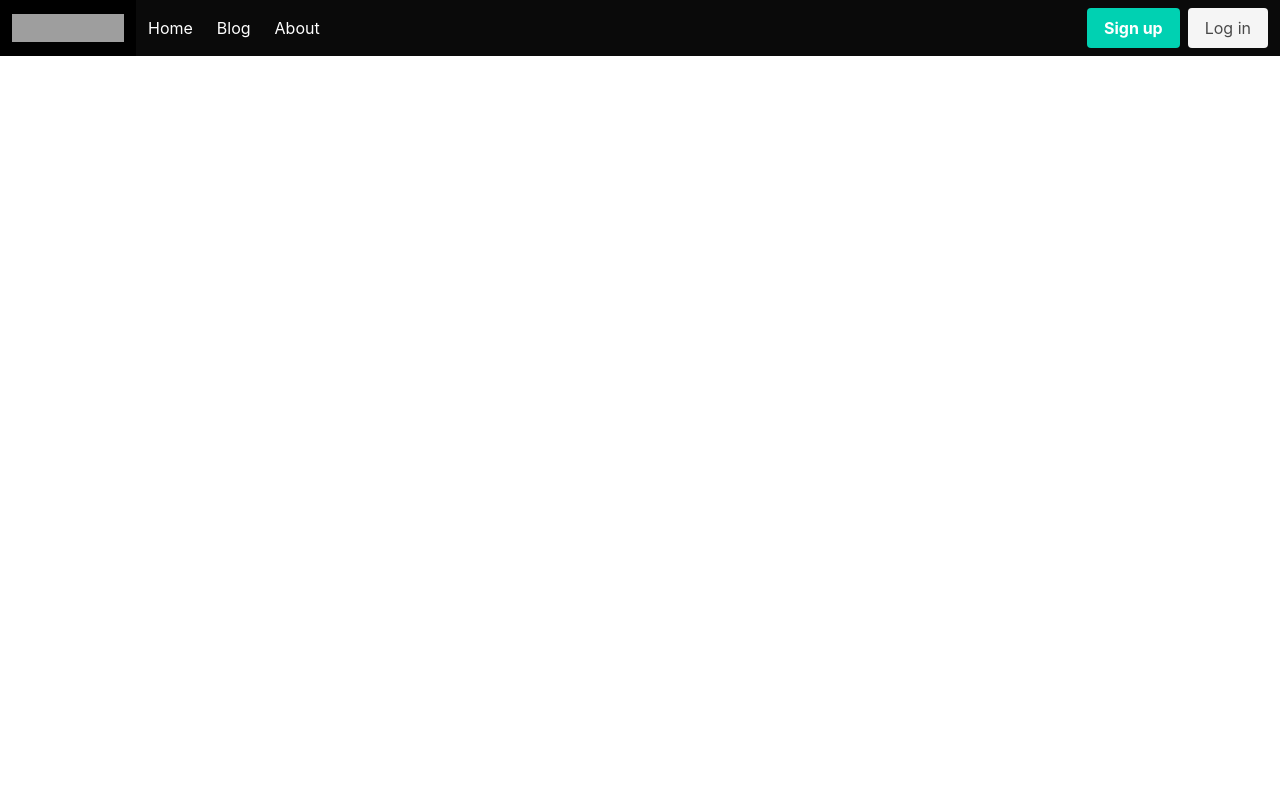
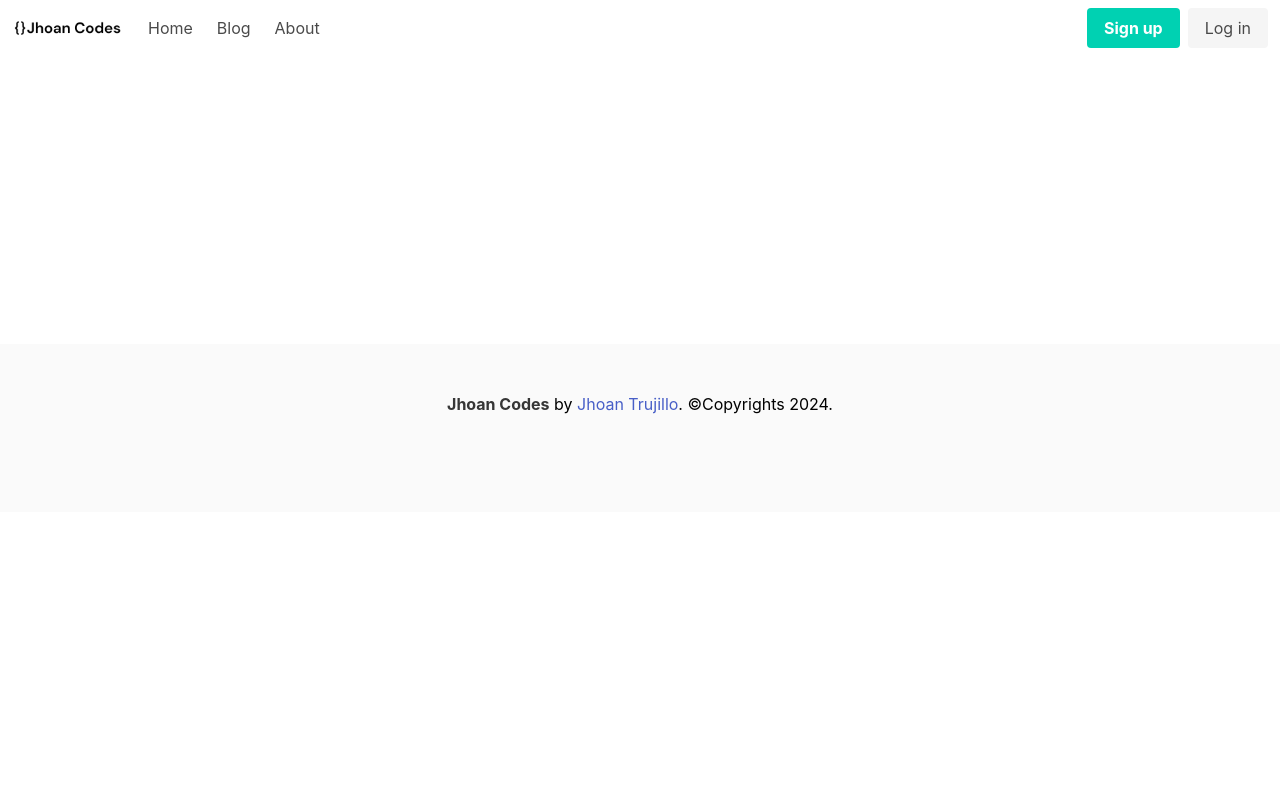
Before and after one commit to jhoanTrujillo/jhoan-codes-blog, a Django app: page /blog/posts/ in a window 1280 px wide. Run offline with Django 5.2, Linux system fonts and the light colour scheme; data that the repository does not hold is empty; grey boxes are pictures that could not be loaded.

Commit message:
Add: homepage files and paginated list of post

```diff
--- a/blog/templates/blog/index.html
+++ b/blog/templates/blog/index.html
@@ -1,5 +1,33 @@
 {% extends "base.html" %}
 {% block content %}
-
-
+	<section class="section is-medium">
+		<div class="grid-container">
+			{% for post in post_list %}
+				<div class="card column">
+					<div class="card-content">
+						<p class="title">{{ post.title }}</p>
+						<div class="content">{{ post.excerpt }}</div>
+						<span class="subtitle">Author: {{ post.author }}</span>
+					</div>
+				</div>
+			{% endfor %}
+		</div>
+		<!-- Pagination -->
+		{% if is_paginated %}
+			<div class="section">
+				<nav class="pagination is-centered" role="navigation" aria-label="pagination">
+					{% if page_obj.has_previous %}
+						<a class="pagination-previous" aria-label="Go to previous page" href="?page={{ page_obj.previous_page_number }}">
+							Previous
+						</a>
+					{% endif %}
+					{% if page_obj.has_next %}
+						<a class="pagination-next" aria-label="Go to next page" href="?page={{ page_obj.next_page_number }}">
+							Next page
+						</a>
+					{% endif %}
+				</nav>
+			</div>
+		{% endif %}
+	</section>
 {% endblock content %}
--- a/static/css/base.css
+++ b/static/css/base.css
@@ -1,8 +1,13 @@
 :root {
+	/** Colors **/
     --bg-color: #171010;
     --bg-color2: #2B2B2B;
+	--fg-color: #f2f2f2;
     --accent: #f96d00;
-    --fg-color: #f2f2f2;
+
+	/** Font variables **/
+	--dm-sans:'DM Sans', sans-serif;
+	--roboto: 'Roboto', sans-serif;
 }
 
 .bg-color {
@@ -21,17 +26,24 @@
     background: var(--fg-color);
 }
 
-/* Sticky footer - from materialize css */
-body {
-    display: flex;
-    min-height: 100vh;
-    flex-direction: column;
-  }
+/* Default Grid Styles */
+.grid-container {
+	display: grid;
+	grid-template-columns: repeat(3, 1fr); /* 3 columns */
+	grid-auto-rows: minmax(100px, auto); /* Dynamic row height */
+	gap: 10px; /* Gap between grid items */
+}
 
-  main {
-    flex: 1 0 auto;
-  }
+/* Media Queries for Tablet */
+@media screen and (max-width: 1024px) {
+	.grid-container {
+		grid-template-columns: repeat(2, 1fr); /* 2 columns */
+	}
+}
 
-  * {
-	color: var(--fg-color);
-  }
+/* Media Queries for Mobile */
+@media screen and (max-width: 600px) {
+	.grid-container {
+		grid-template-columns: 1fr; /* Single column */
+	}
+}
--- a/templates/base.html
+++ b/templates/base.html
@@ -1,28 +1,45 @@
 {% load static %}
-{% url 'home' as home_url %}
 
 <!DOCTYPE html>
 <html lang="en">
     <head>
-	<meta charset="UTF-8">
-	<meta name="viewport" content="width=device-width, initial-scale=1">
+        <meta charset="UTF-8" />
+        <meta name="viewport" content="width=device-width, initial-scale=1" />
         <title>Jhoan Codes</title>
 
-	<!-- Materialize css - Compiled and minified CSS -->
-	<link rel="stylesheet" href="https://cdn.jsdelivr.net/npm/bulma@0.9.4/css/bulma.min.css">
+        <link rel="preconnect" href="https://fonts.googleapis.com" />
+        <link rel="preconnect" href="https://fonts.gstatic.com" crossorigin />
+        <link
+            href="https://fonts.googleapis.com/css2?family=DM+Sans:ital,opsz,wght@0,9..40,100;0,9..40,300;0,9..40,400;0,9..40,500;0,9..40,600;1,9..40,300&family=Roboto:wght@400;500;700&display=swap"
+            rel="stylesheet"
+        />
+        <!-- Bulma css - Compiled and minified CSS -->
+        <link
+            rel="stylesheet"
+            href="https://cdn.jsdelivr.net/npm/bulma@0.9.4/css/bulma.min.css"
+        />
         <!-- custom CSS -->
-	<link rel="stylesheet" href="{% static 'css/base.css' %}">
+        <link rel="stylesheet" href="{% static 'css/base.css' %}" />
+    </head>
 
-</head>
     <body>
-
-	<nav class="navbar is-black" role="navigation" aria-label="main navigation">
+        <nav class="navbar" role="navigation" aria-label="main navigation">
             <div class="navbar-brand">
                 <a class="navbar-item" href="#">
-			<img src="https://bulma.io/images/bulma-logo.png" width="112" height="28">
+                    <img
+                        src="/static/img/small_logo.png"
+                        width="112"
+                        height="28"
+                    />
                 </a>
 
-		  <a role="button" class="navbar-burger" aria-label="menu" aria-expanded="false" data-target="navbarBasicExample">
+                <a
+                    role="button"
+                    class="navbar-burger"
+                    aria-label="menu"
+                    aria-expanded="false"
+                    data-target="navbarBasicExample"
+                >
                     <span aria-hidden="true"></span>
                     <span aria-hidden="true"></span>
                     <span aria-hidden="true"></span>
@@ -31,15 +48,9 @@
 
             <div id="generalNavBar" class="navbar-menu">
                 <div class="navbar-start">
-				<a class="navbar-item" href="#">
-					Home
-				</a>
-				<a class="navbar-item" href="#">
-					Blog
-				</a>
-				<a class="navbar-item" href="#">
-					About
-				</a>
+                    <a class="navbar-item" href="#"> Home </a>
+                    <a class="navbar-item" href="#"> Blog </a>
+                    <a class="navbar-item" href="#"> About </a>
                 </div>
 
                 <div class="navbar-end">
@@ -48,26 +59,27 @@
                             <a class="button is-primary">
                                 <strong>Sign up</strong>
                             </a>
-				<a class="button is-light">
-				  Log in
-				</a>
+                            <a class="button is-light"> Log in </a>
                         </div>
                     </div>
                 </div>
             </div>
         </nav>
 
+        <main>{% block content %} {% endblock content %}</main>
 
+        <!-- Footer Section-->
+        <footer class="footer">
+            <div class="content has-text-centered">
+                <p style="color: black">
+                    {% block copyright%}
+                    <strong>Jhoan Codes</strong> by
+                    <a href="https://github.com/jhoanTrujillo">Jhoan Trujillo</a>.
+					&#169;Copyrights 2024. {% endblock copyright %}
+                </p>
+            </div>
+        </footer>
 
-
-	<main>
-		{% block content %}
-		{% endblock content %}
-	</main>
-
-	<div class="divider"></div>
-
-
-
+        <!-- Add JS references below -->
     </body>
 </html>
```
Also changed, not shown: static/img/small_logo.png. Lines whose indentation alone changed are shown as unchanged.
